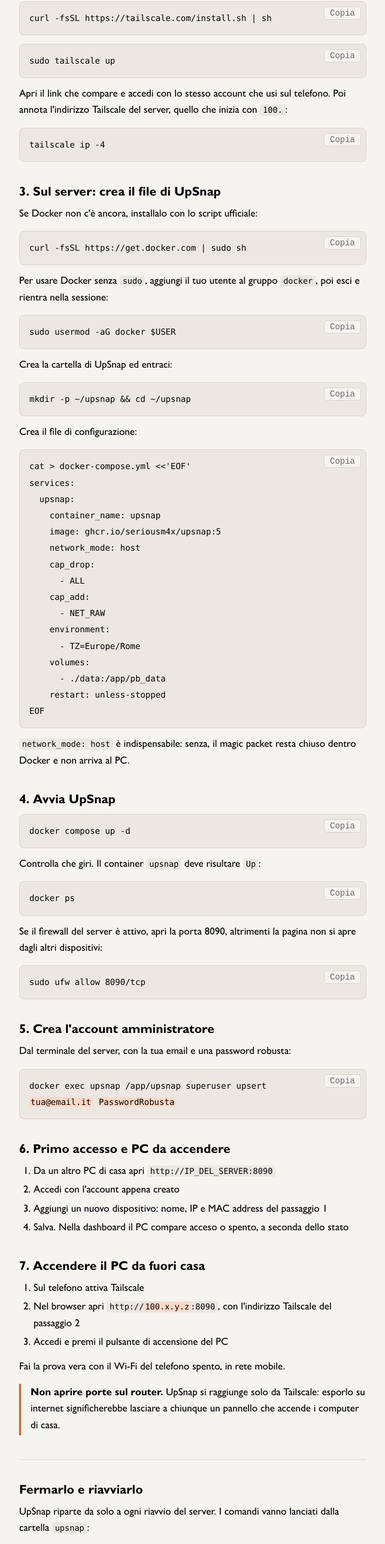
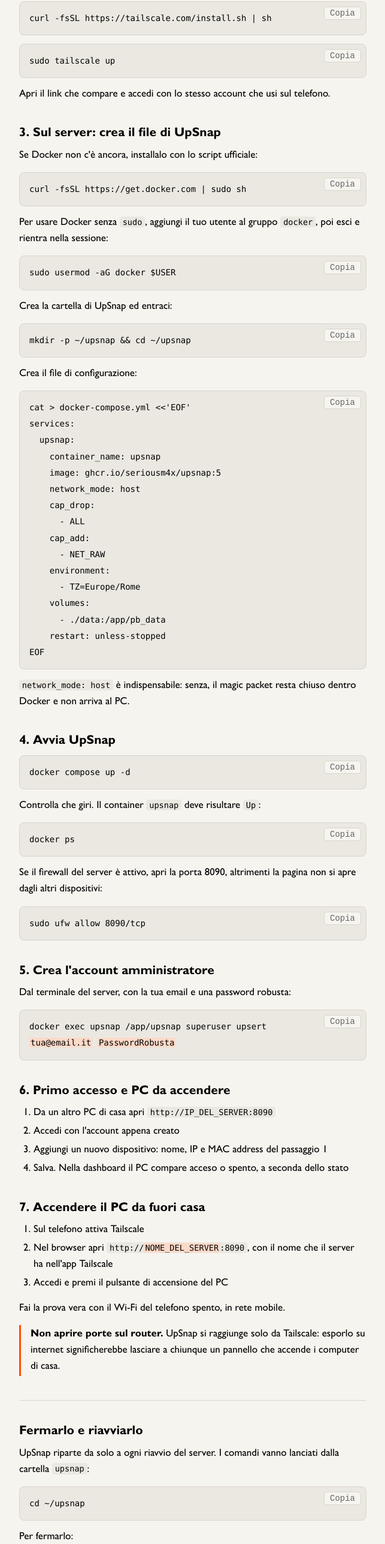
Before and after one commit to matteotrizza/FileYT, a plain HTML site: page wake-on-lan-upsnap.html in a window 1280 px wide. Shown: the part 1016-3590 px from the top of the page at 60% size, without its empty margins (318-961 px from the left). Drawn offline with Linux system fonts and the light colour scheme.

Commit message:
Guida Wake on LAN: via eliminazione e IP Tailscale, accesso con il nome del server
Co-Authored-By: Claude Opus 5.5 <noreply@anthropic.com>

```diff
--- a/wake-on-lan-upsnap.html
+++ b/wake-on-lan-upsnap.html
@@ -37,8 +37,7 @@
   <h2>2. Sul server: installa Tailscale</h2>
   <pre><code>curl -fsSL https://tailscale.com/install.sh | sh</code></pre>
   <pre><code>sudo tailscale up</code></pre>
-  <p>Apri il link che compare e accedi con lo stesso account che usi sul telefono. Poi annota l'indirizzo Tailscale del server, quello che inizia con <code>100.</code>:</p>
-  <pre><code>tailscale ip -4</code></pre>
+  <p>Apri il link che compare e accedi con lo stesso account che usi sul telefono.</p>
 
   <h2>3. Sul server: crea il file di UpSnap</h2>
   <p>Se Docker non c'è ancora, installalo con lo script ufficiale:</p>
@@ -88,7 +87,7 @@ EOF</code></pre>
   <h2>7. Accendere il PC da fuori casa</h2>
   <ol>
     <li>Sul telefono attiva Tailscale</li>
-    <li>Nel browser apri <code>http://<mark>100.x.y.z</mark>:8090</code>, con l'indirizzo Tailscale del passaggio 2</li>
+    <li>Nel browser apri <code>http://<mark>NOME_DEL_SERVER</mark>:8090</code>, con il nome che il server ha nell'app Tailscale</li>
     <li>Accedi e premi il pulsante di accensione del PC</li>
   </ol>
   <p>Fai la prova vera con il Wi-Fi del telefono spento, in rete mobile.</p>
@@ -106,8 +105,6 @@ EOF</code></pre>
   <pre><code>docker compose start</code></pre>
   <p>Per aggiornarlo:</p>
   <pre><code>docker compose pull && docker compose up -d</code></pre>
-  <p>Per eliminarlo, insieme a dispositivi e account:</p>
-  <pre><code>docker compose down && sudo rm -rf ~/upsnap/data</code></pre>
 
   <h2>Troubleshooting</h2>
   <ul>
```
